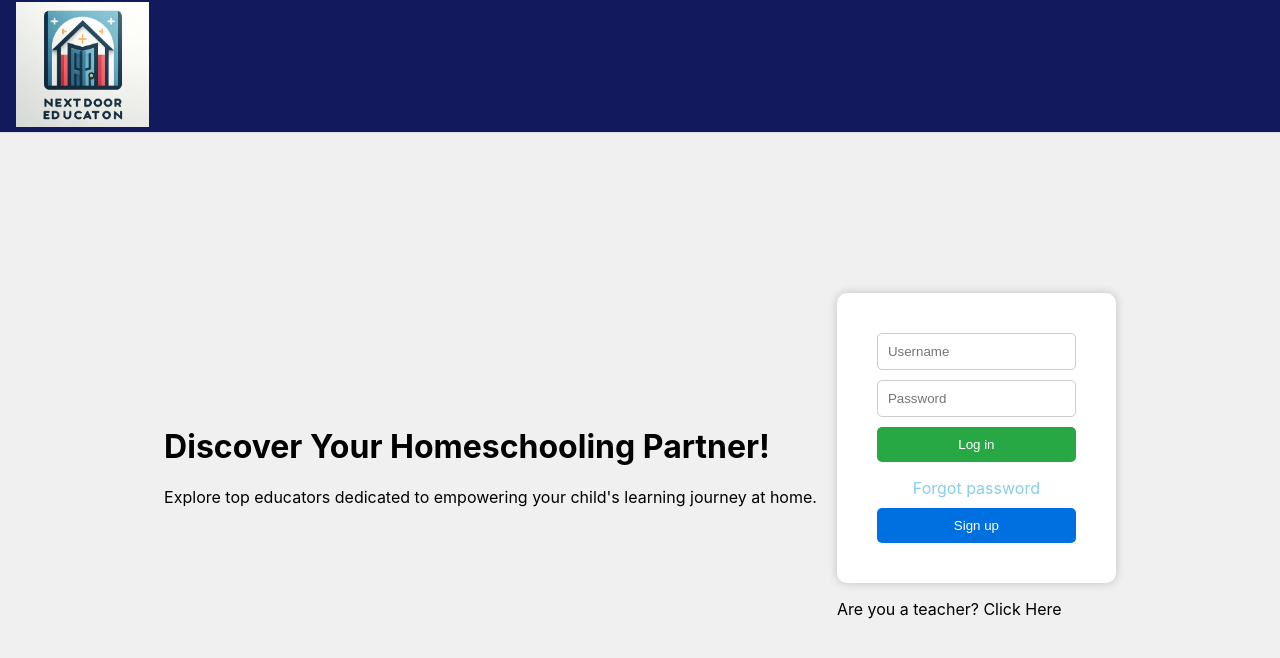
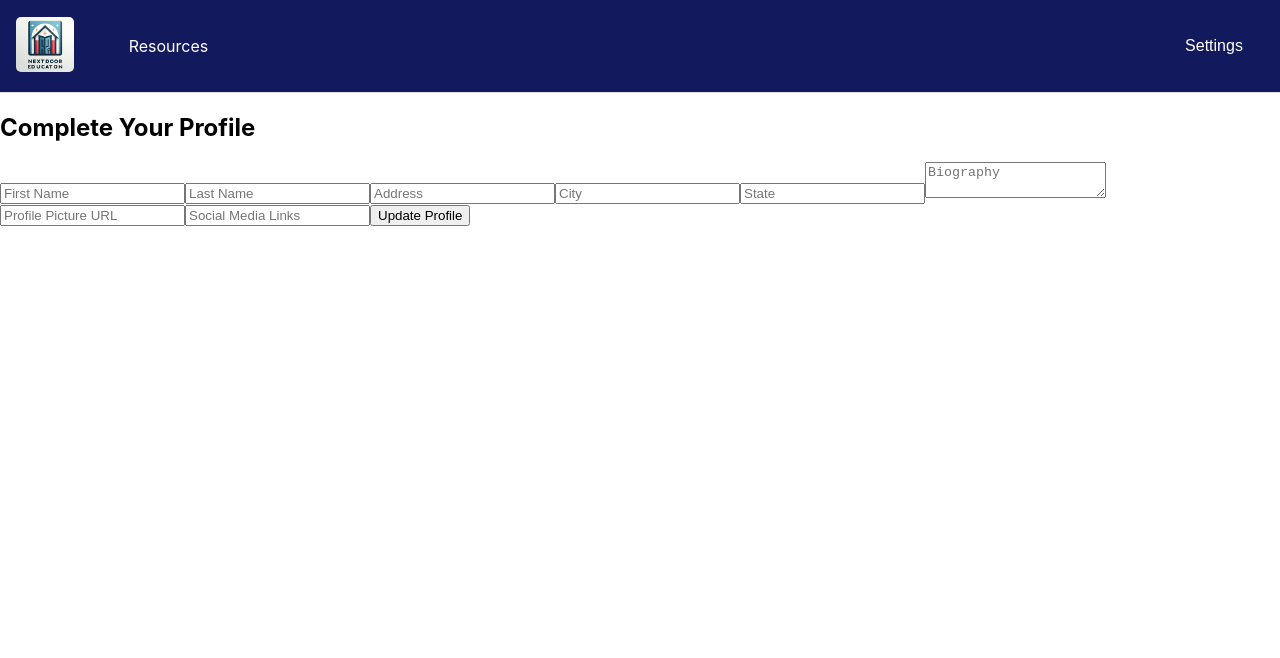
Before and after one commit to gfsturla17/homeschool_platform, a React (Create React App) app in the folder front_end/: page /complete-profile in a window 1280 px wide. Before the commit this address led to /. Shown: the top 658 px of the page. Built offline with nearby package versions, Linux system fonts and the light colour scheme; sample sign-in values are in the browser's storage.

Commit message:
Major Header Component Styling Part 2

```diff
--- a/front_end/src/components/Header.tsx
+++ b/front_end/src/components/Header.tsx
@@ -1,10 +1,11 @@
-import React, { useState } from 'react';
-import { NavLink, useLocation } from 'react-router-dom';
+import React, { useEffect, useState } from "react";
+import { NavLink, useLocation, useNavigate } from "react-router-dom";
 import logo from '../icons/logo_1.png';
-import { useSelector } from "react-redux";
-import { RootState } from "../store/store";
+import { useDispatch, useSelector } from "react-redux";
+import { AppDispatch, RootState } from "../store/store";
 import styled from 'styled-components';
 import { lightTheme } from "../styles/theme";
+import { logout } from "../store/authSlice";
 
 const primaryColor = lightTheme.colors.primary;
 const hoverColor = "#87CEEB"; // Defined hover color
@@ -16,35 +17,21 @@ const HeaderWrapper = styled.div<{ isLoggedIn: boolean }>`
     display: flex;
     justify-content: space-between;
     align-items: center;
-    height: 100px;
+    height: 60px;
 `;
 
-const Logo = styled.div`
-    width: auto;
-    margin-right: 20px;
-`;
-
-const LogoImg = styled.img`
-    max-height: 100%;
-    max-width: 100%;
-    height: 125px;
-    width: auto;
-`;
-
-const Menu = styled.div`
+const LeftMenu = styled.div`
     display: flex;
-    justify-content: space-between;
     align-items: center;
-    height: 100px;
 `;
 
 const MenuItem = styled(NavLink)<{ isActive?: boolean }>`
     margin-right: 2rem;
     text-decoration: none;
     color: #fff;
-    padding: 10px 20px;
+    padding: 5px 10px;
     border-radius: 50px;
-    width: 100px; /* Fixed width */
+    width: 100px; /* Fix width */
     text-align: center; /* Center text */
     display: flex;
     justify-content: center;
@@ -52,7 +39,7 @@ const MenuItem = styled(NavLink)<{ isActive?: boolean }>`
     transition: background-color 0.2s ease, font-weight 0.2s ease, border 0.2s ease;
     border: 2px solid transparent; /* Initial border */
 
-    &:hover {
+    &:hover:not([to="/home"]) {
         background-color: ${hoverColor};
         font-weight: bold; /* Bold on hover */
     }
@@ -64,16 +51,37 @@ const MenuItem = styled(NavLink)<{ isActive?: boolean }>`
   `}
 `;
 
+const HomeButton = styled(NavLink)`
+    margin-right: 2rem;
+    text-decoration: none;
+
+    &:hover {
+        & img {
+            border: 2px solid ${hoverColor};
+        }
+    }
+`;
+
+const LogoImg = styled.img`
+    max-height: 100%;
+    max-width: 100%;
+    height: 55px; /* Adjust the height to maintain the original aspect ratio */
+    width: auto;
+    border-radius: 5px;
+
+`;
+
 const RightMenu = styled.div`
     display: flex;
     align-items: center;
+    position: relative;
 `;
 
 const HamburgerButton = styled.button<{ isActive?: boolean }>`
     background-color: transparent;
     border: none;
     cursor: pointer;
-    padding: 10px 20px; /* Added padding to match MenuItem */
+    padding: 5px 10px; /* Added padding to match MenuItem */
     margin-left: 20px;
     color: #fff;
     font-size: 16px;
@@ -101,18 +109,20 @@ const HamburgerButton = styled.button<{ isActive?: boolean }>`
 
 const DropdownMenu = styled.ul<{ isOpen: boolean }>`
     position: absolute;
-    top: 50px;
+    top: calc(100% - 5px);
     right: 0;
-    background-color: ${primaryColor};
+    background-color: #fff; /* White background */
     padding: 10px;
     list-style: none;
     display: ${({ isOpen }) => (isOpen ? 'block' : 'none')};
+    border-radius: 10px; /* Add some border radius */
+    box-shadow: 0 0 10px rgba(0,0,0,0.2); /* Add some box shadow */
 `;
 
 const DropdownItem = styled.li`
     margin-bottom: 10px;
     cursor: pointer;
-    color: ${lightTheme.colors.secondary};
+    color: ${primaryColor}; /* Use primary color for text */
 
     &:hover {
         color: #666;
@@ -120,30 +130,42 @@ const DropdownItem = styled.li`
 `;
 
 const Header = () => {
-  const isLoggedIn = useSelector((state: RootState) => state.auth.token);
+  const token = useSelector((state: RootState) => state.auth.token);
+  const isLoggedIn = !!token; // or token !== null && token !== ''
   const [isDropdownOpen, setIsDropdownOpen] = useState(false);
   const location = useLocation();
+  const dispatch = useDispatch<AppDispatch>();
+  const navigate = useNavigate();
+
+  useEffect(() => {
+    if (!token) {
+      navigate('/');
+    }
+  }, [token, navigate]);
 
   const handleHamburgerClick = () => {
     setIsDropdownOpen(!isDropdownOpen);
   };
 
+  const handleLogout = () => {
+    dispatch(logout());
+  };
+
   return (
     <HeaderWrapper isLoggedIn={isLoggedIn}>
-      <Logo>
-        <LogoImg src={logo} alt="Logo" />
-      </Logo>
+      <LeftMenu>
+        <HomeButton to="/home">
+          <LogoImg src={logo} alt="Logo" />
+        </HomeButton>
+        <MenuItem to="/resources" isActive={location.pathname === "/resources"}>Resources</MenuItem>
+      </LeftMenu>
       {isLoggedIn && (
-        <Menu>
-          <MenuItem to="/home" isActive={location.pathname === "/home"}>Home</MenuItem>
-          <MenuItem to="/resources" isActive={location.pathname === "/resources"}>Resources</MenuItem>
-          <RightMenu>
-            <HamburgerButton isActive={isDropdownOpen} onClick={handleHamburgerClick}>Settings</HamburgerButton>
-            <DropdownMenu isOpen={isDropdownOpen}>
-              <DropdownItem>Log out</DropdownItem>
-            </DropdownMenu>
-          </RightMenu>
-        </Menu>
+        <RightMenu>
+          <HamburgerButton isActive={location.pathname === "/settings"} onClick={handleHamburgerClick}>Settings</HamburgerButton>
+          <DropdownMenu isOpen={isDropdownOpen}>
+            <DropdownItem onClick={handleLogout}>Log out</DropdownItem>
+          </DropdownMenu>
+        </RightMenu>
       )}
     </HeaderWrapper>
   );
--- a/front_end/src/store/authSlice.ts
+++ b/front_end/src/store/authSlice.ts
@@ -2,7 +2,7 @@ import { createSlice, createAsyncThunk } from '@reduxjs/toolkit';
 import axios from 'axios';
 
 const initialState = {
-  token: null,
+  token: localStorage.getItem('token')
 };
 
 interface AuthState {
@@ -17,7 +17,16 @@ export const login = createAsyncThunk(
   'auth/login',
   async (credentials: { email: string; password: string }) => {
     const response = await axios.post('http://localhost:3000/teachers/login', credentials);
+    localStorage.setItem('token', response.data.token);
     return response.data.token;
+  }
+);
+
+export const logout = createAsyncThunk(
+  'auth/logout',
+  async () => {
+    await axios.post('http://localhost:3000/teachers/logout');
+    localStorage.removeItem('token');
   }
 );
 
@@ -29,7 +38,21 @@ const authSlice = createSlice({
     builder.addCase(login.fulfilled, (state, action) => {
       state.token = action.payload;
     });
+    builder.addCase(logout.fulfilled, (state) => {
+      state.token = null;
+    });
   },
 });
 
+const reducer = (state = initialState, action) => {
+  switch (action.type) {
+    case 'LOGIN':
+      return { ...state, token: action.payload };
+    case 'LOGOUT':
+      return { ...state, token: null };
+    default:
+      return state;
+  }
+};
+
 export default authSlice.reducer;
```
